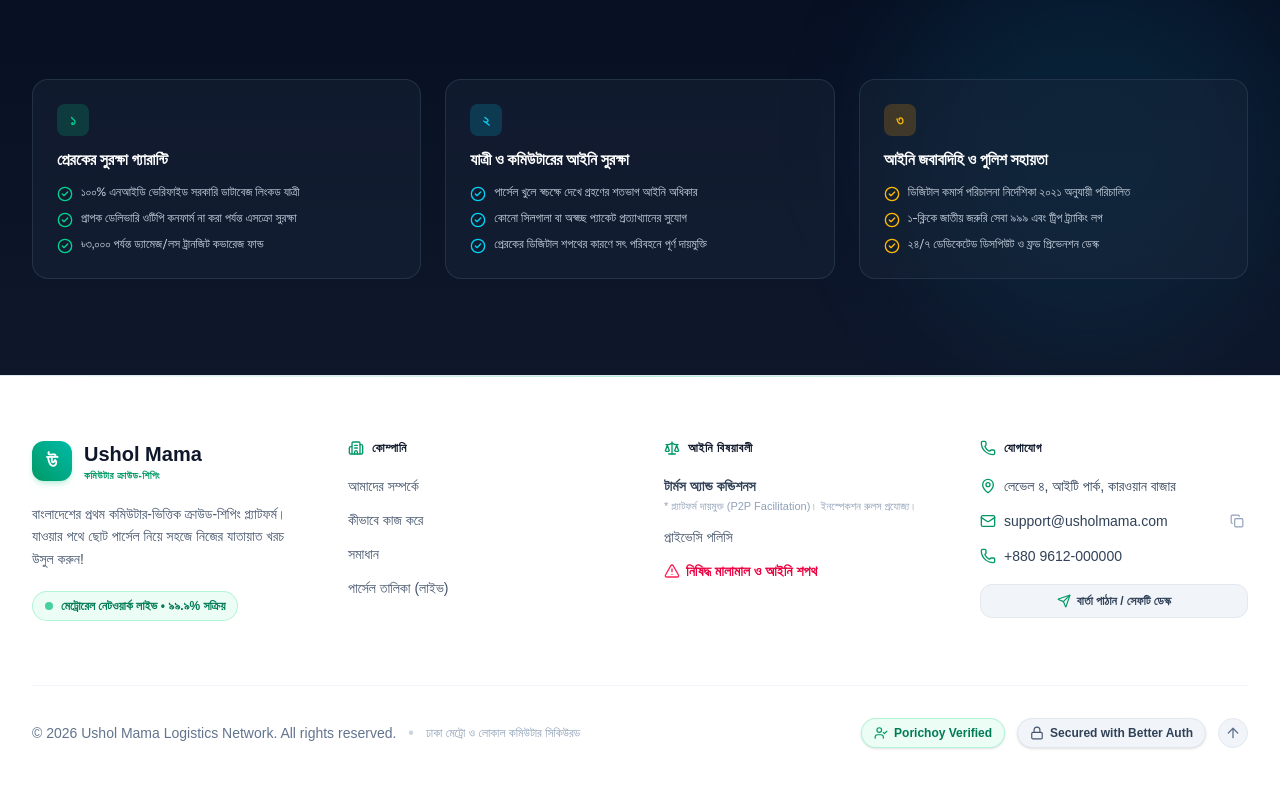
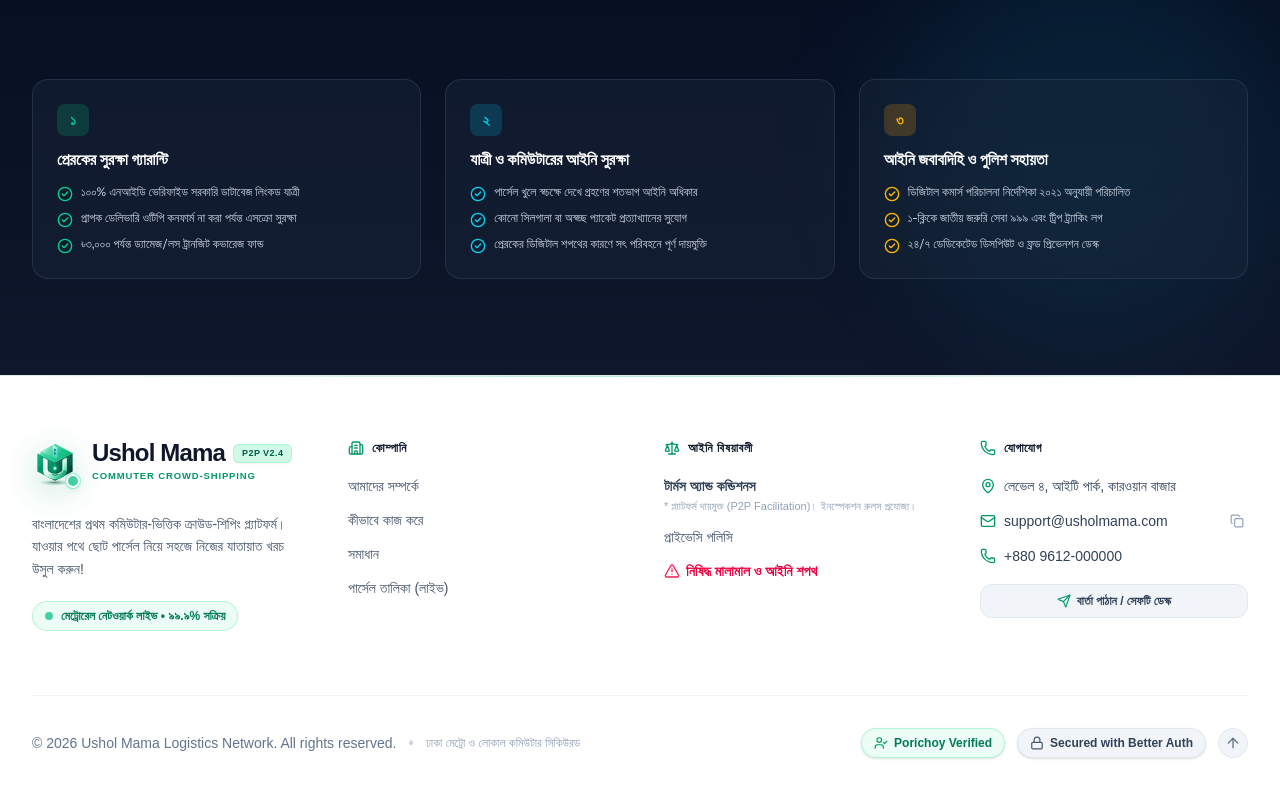
Before and after one commit to sarifulrana78/InsDel, a Next.js app in the folder client/: page / in a window 1280 px wide. Shown: the part 4028-4826 px from the top of the page. Built offline with nearby package versions, Linux system fonts and the light colour scheme.

Commit message:
feat(footer): update footer brand column and About modal with standard 3D logo mark

```diff
--- a/client/src/components/Footer.tsx
+++ b/client/src/components/Footer.tsx
@@ -32,6 +32,7 @@ import {
 } from 'lucide-react';
 import { useApp } from '@/context/AppContext';
 import SafetyDeclarationModal from './SafetyDeclarationModal';
+import Logo, { Logo3DMark } from '@/components/Logo';
 
 export default function Footer() {
   const { language } = useApp();
@@ -109,24 +110,7 @@ export default function Footer() {
 
             {/* Column 1: Brand & Mission */}
             <div className="space-y-5">
-              <Link
-                href="/"
-                onClick={scrollToTop}
-                className="inline-flex items-center space-x-3 group cursor-pointer focus:outline-none"
-                title={language === 'BN' ? 'হোমে ফিরে যান' : 'Go to Homepage'}
-              >
-                <div className="w-10 h-10 rounded-xl bg-gradient-to-tr from-emerald-600 to-teal-500 flex items-center justify-center font-black text-white text-xl shadow-md shadow-emerald-500/20 group-hover:scale-105 group-hover:shadow-emerald-500/40 transition-all duration-300">
-                  উ
-                </div>
-                <div>
-                  <span className="text-xl font-black text-slate-900 group-hover:text-emerald-700 transition">
-                    Ushol Mama
-                  </span>
-                  <span className="text-[10px] font-bold text-emerald-600 tracking-wider uppercase block">
-                    {language === 'BN' ? 'কমিউটার ক্রাউড-শিপিং' : 'Commuter Logistics'}
-                  </span>
-                </div>
-              </Link>
+              <Logo size="md" onClick={scrollToTop} />
 
               <p className="text-sm text-slate-600 leading-relaxed font-normal">
                 {language === 'BN'
@@ -356,9 +340,7 @@ export default function Footer() {
             {/* Modal Header */}
             <div className="p-6 sm:p-8 border-b border-slate-100 flex items-center justify-between sticky top-0 bg-white/95 backdrop-blur-md z-10">
               <div className="flex items-center space-x-3">
-                <div className="w-10 h-10 rounded-2xl bg-emerald-600 flex items-center justify-center text-white font-black text-xl shadow-md shadow-emerald-500/20">
-                  উ
-                </div>
+                <Logo3DMark size={40} />
                 <div>
                   <h3 className="text-xl font-black text-slate-900">
                     {language === 'BN' ? 'আমাদের সম্পর্কে (About Ushol Mama)' : 'About Ushol Mama'}
```
